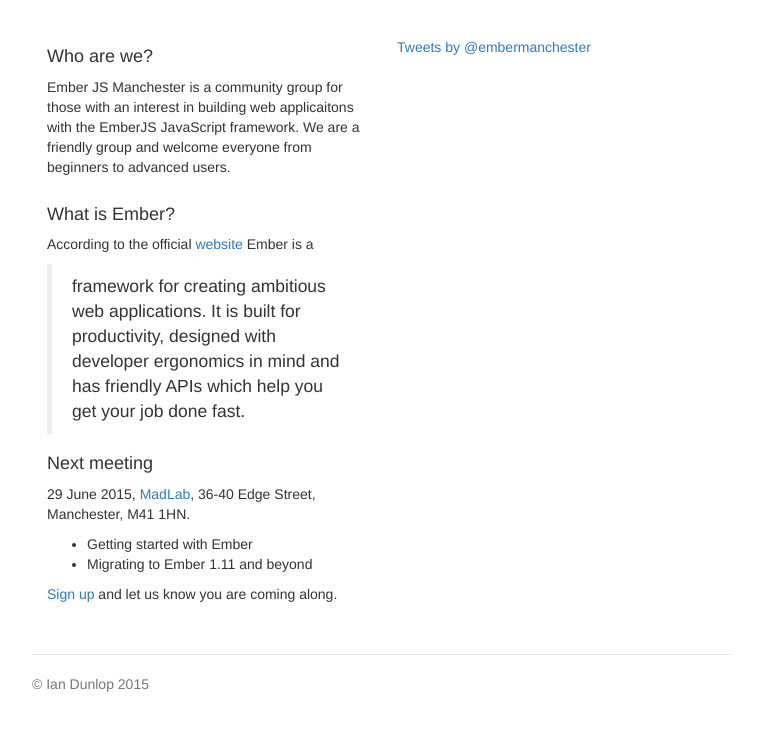
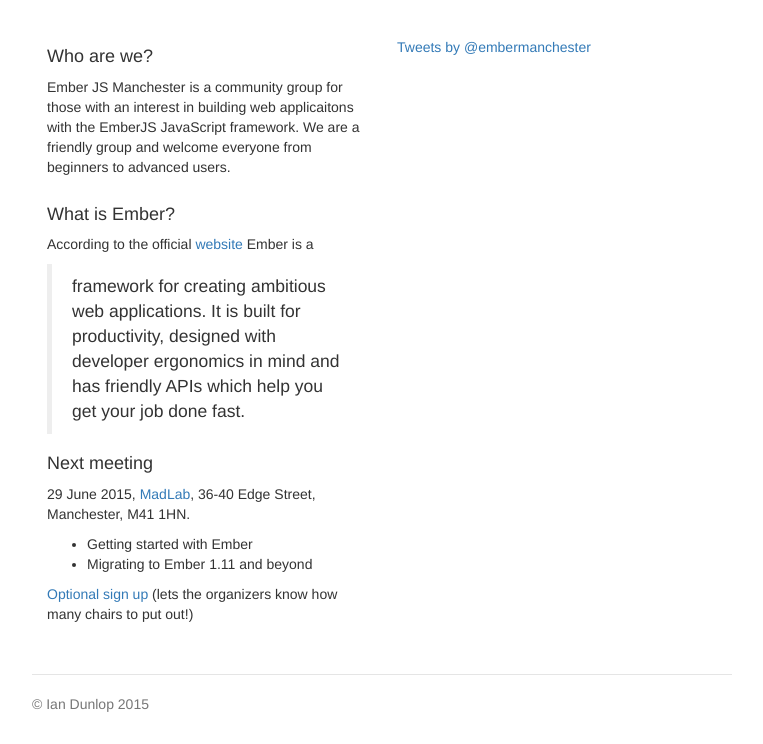
Before and after one commit to embermanchester/embermanchester.github.io, a plain HTML site: page index.html in a window 1280 px wide. Shown: the part 391-1135 px from the top of the page, without its empty margins (258-1021 px from the left). Drawn offline with nearby package versions, Linux system fonts and the light colour scheme.

Commit message:
change to sign up message

```diff
--- a/index.html
+++ b/index.html
@@ -49,8 +49,8 @@
 		  <li>Getting started with Ember</li>
 		  <li>Migrating to Ember 1.11 and beyond</li>
 	  </ul>
-	  <p><a href="http://attending.io/events/embermanchester">Sign up</a> and let us know you are coming along.</p>
-<script type="application/ld+json">
+	  <p><a href="http://attending.io/events/embermanchester">Optional sign up</a> (lets the organizers know how many chairs to put out!)</p>
+	  <script type="application/ld+json">
 {
   "@context": "http://schema.org",
   "@type": "Event",
```
